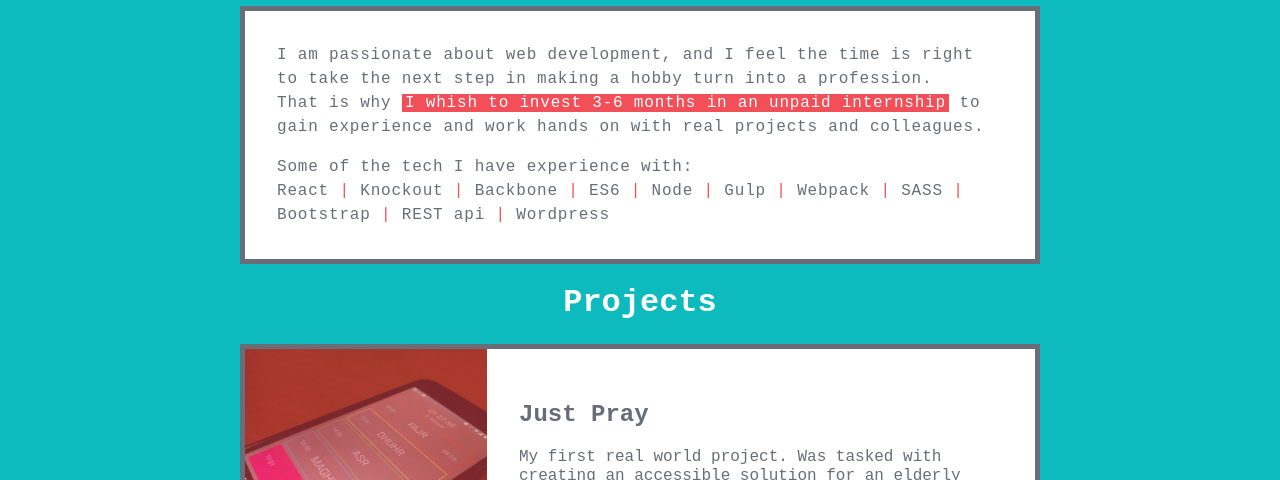
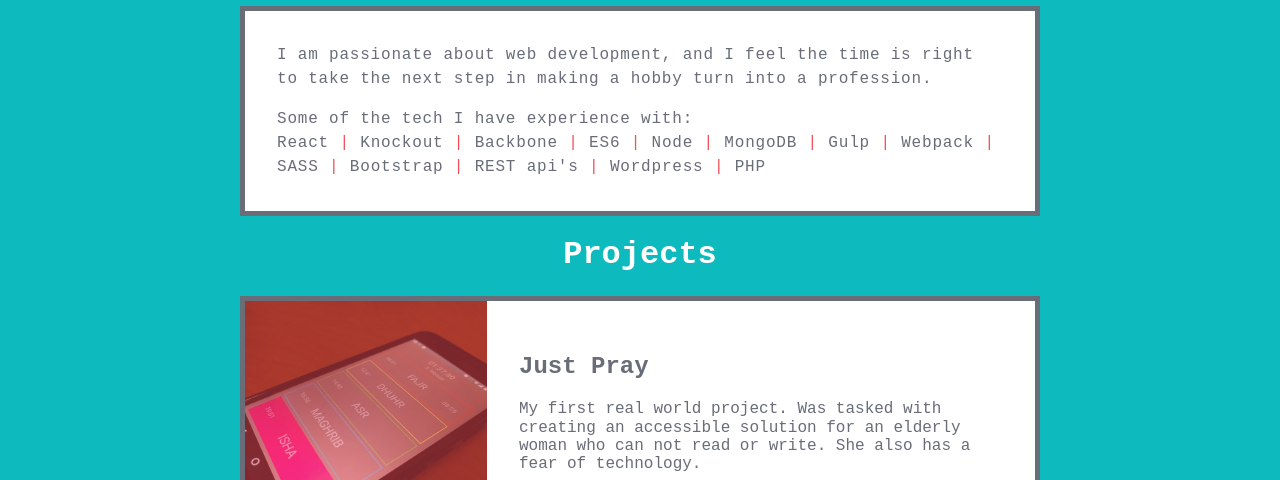
Before and after one commit to abooayoob/abooayoob.github.io, a website: page index.html in a window 1280 px wide. Shown: the part 620-1100 px from the top of the page. Drawn offline with Linux system fonts and the light colour scheme; a web font is replaced by a local one.

Commit message:
remember MongoDB and PHP

```diff
--- a/index.html
+++ b/index.html
@@ -30,8 +30,7 @@
         <p>
           I am passionate about web development, and I feel the time is
           right to take the next step in making a hobby turn into a profession. <br>
-          That is why <mark class="whoami__deal">I whish to invest 3-6 months in an unpaid internship</mark>
-          to gain experience and work hands on with real projects and colleagues.
+
         </p>
 
         <p>
@@ -43,9 +42,11 @@
           React <span class="delimiter">|</span> Knockout
           <span class="delimiter">|</span> Backbone <span class="delimiter">|</span>
           ES6 <span class="delimiter">|</span> Node <span class="delimiter">|</span>
+          MongoDB <span class="delimiter">|</span>
           Gulp <span class="delimiter">|</span> Webpack <span class="delimiter">|</span>
           SASS <span class="delimiter">|</span> Bootstrap <span class="delimiter">|</span>
-          REST api <span class="delimiter">|</span> Wordpress
+          REST api's <span class="delimiter">|</span> Wordpress <span class="delimiter">|</span>
+          PHP
         </p>
 
 
```
Also changed, not shown: source/index.html (+4 -3 lines).
